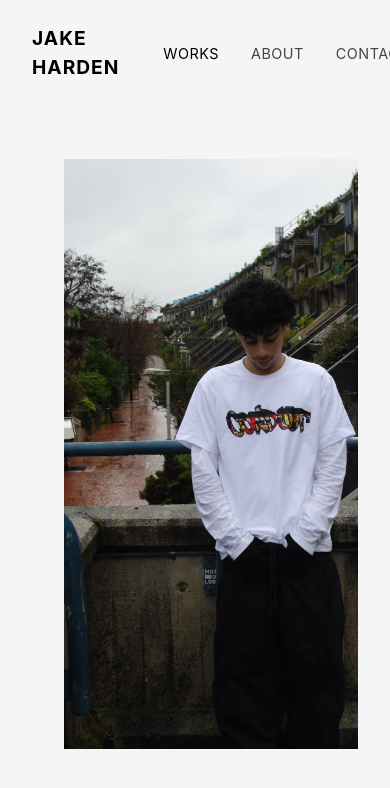
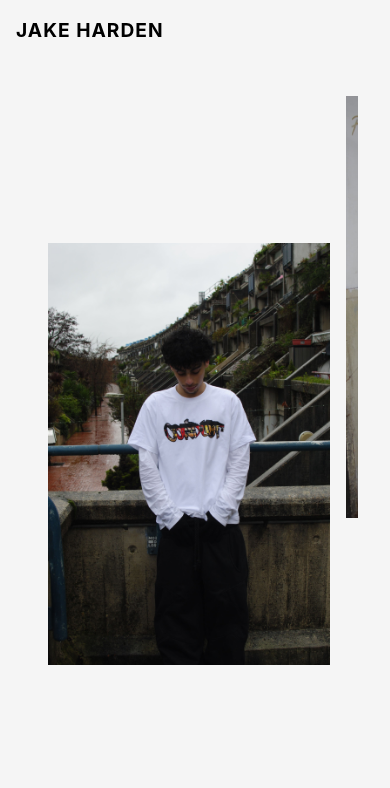
Before and after one commit to goldcookie98/photos, a React (Vite) app: page / in a window 390 px wide. Shown: the top 788 px of the page. Built offline with nearby package versions, Linux system fonts and the light colour scheme.

Commit message:
added scrolling for desktop

```diff
--- a/src/components/Gallery.jsx
+++ b/src/components/Gallery.jsx
@@ -103,6 +103,25 @@ const SubCollectionList = ({ collectionId }) => {
 
 const ImageGrid = ({ collectionId, subCollectionId }) => {
   const images = getImages(collectionId, subCollectionId);
+  const scrollRef = React.useRef(null);
+
+  React.useEffect(() => {
+    const el = scrollRef.current;
+    if (!el) return;
+
+    const onWheel = (e) => {
+      if (e.deltaY === 0) return;
+      // Scroll functionality: vertical scroll translates to horizontal
+      e.preventDefault();
+      el.scrollTo({
+        left: el.scrollLeft + e.deltaY,
+        behavior: 'auto' // smooth behavior can feel laggy with wheel
+      });
+    };
+
+    el.addEventListener('wheel', onWheel, { passive: false });
+    return () => el.removeEventListener('wheel', onWheel);
+  }, []);
 
   // Function to assign a predictable stagger class based on index
   const getStaggerClass = (index) => {
@@ -114,6 +133,7 @@ const ImageGrid = ({ collectionId, subCollectionId }) => {
 
   return (
     <motion.div
+      ref={scrollRef}
       initial={{ opacity: 0 }}
       animate={{ opacity: 1 }}
       exit={{ opacity: 0 }}
--- a/src/index.css
+++ b/src/index.css
@@ -129,7 +129,7 @@ body {
   object-fit: contain;
 }
 
-/* Vertical Staggering classes */
+/* Vertical Staggering classes - Default (Desktop) */
 .stagger-top {
   align-self: flex-start;
   margin-top: 6rem;
@@ -170,3 +170,43 @@ body {
   color: #000;
   font-weight: 600;
 }
+
+/* Mobile Responsiveness */
+@media (max-width: 768px) {
+  .header {
+    padding: 1rem;
+    flex-direction: row;
+    /* Keep row */
+    justify-content: space-between;
+  }
+
+  .nav-links {
+    display: none;
+    /* Hide main nav on mobile for now, or implement burger menu.
+                    For this iteration, let's keep it simple or maybe just show 'Works' */
+  }
+
+  .gallery-container {
+    padding-left: 1rem;
+    padding-right: 1rem;
+    height: 100vh;
+    /* Ensure full viewport height */
+  }
+
+  .gallery-item {
+    height: 50vh;
+    /* Smaller height on mobile */
+    margin-right: 1rem;
+    /* Smaller gap */
+  }
+
+  /* Reduce staggering effect on mobile to prevent overflow/cut-off */
+  .stagger-top {
+    margin-top: 4rem;
+  }
+
+  .stagger-bottom {
+    margin-bottom: 4rem;
+    /* Lift it up a bit */
+  }
+}
```
